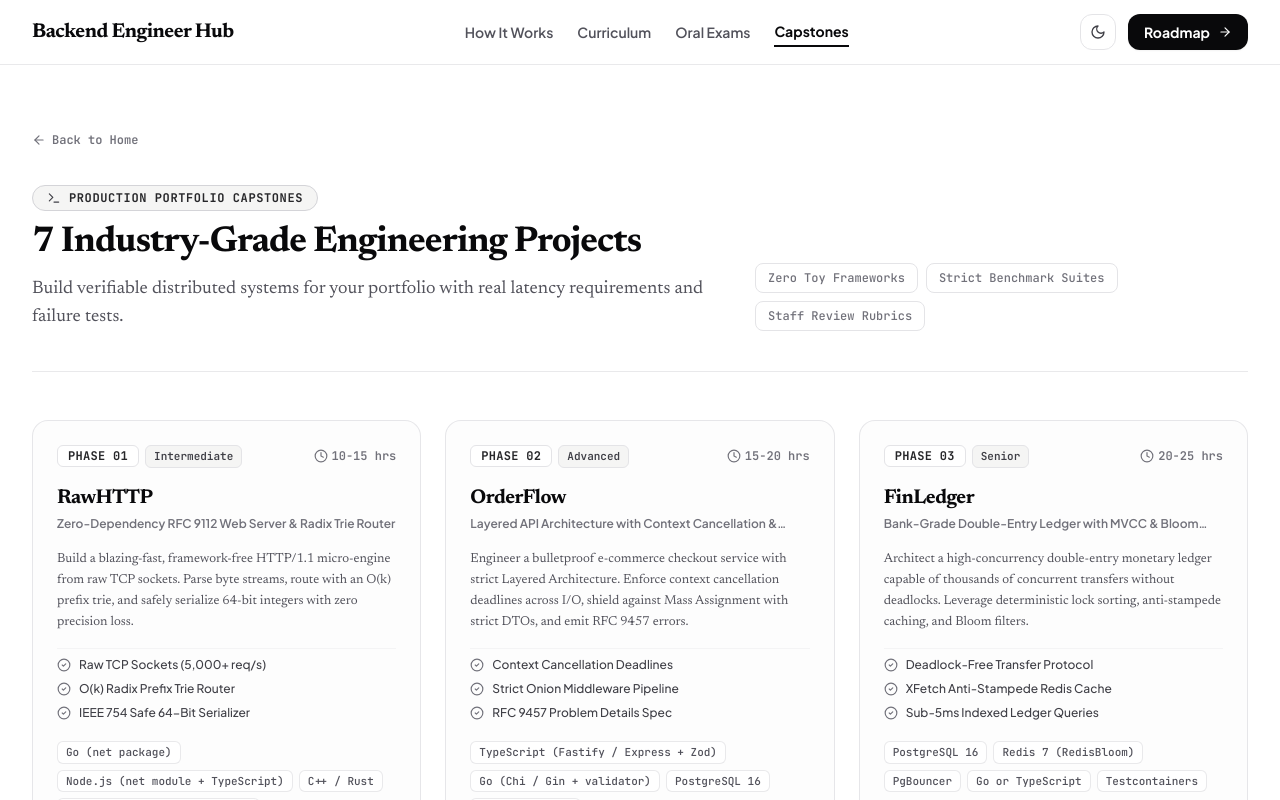
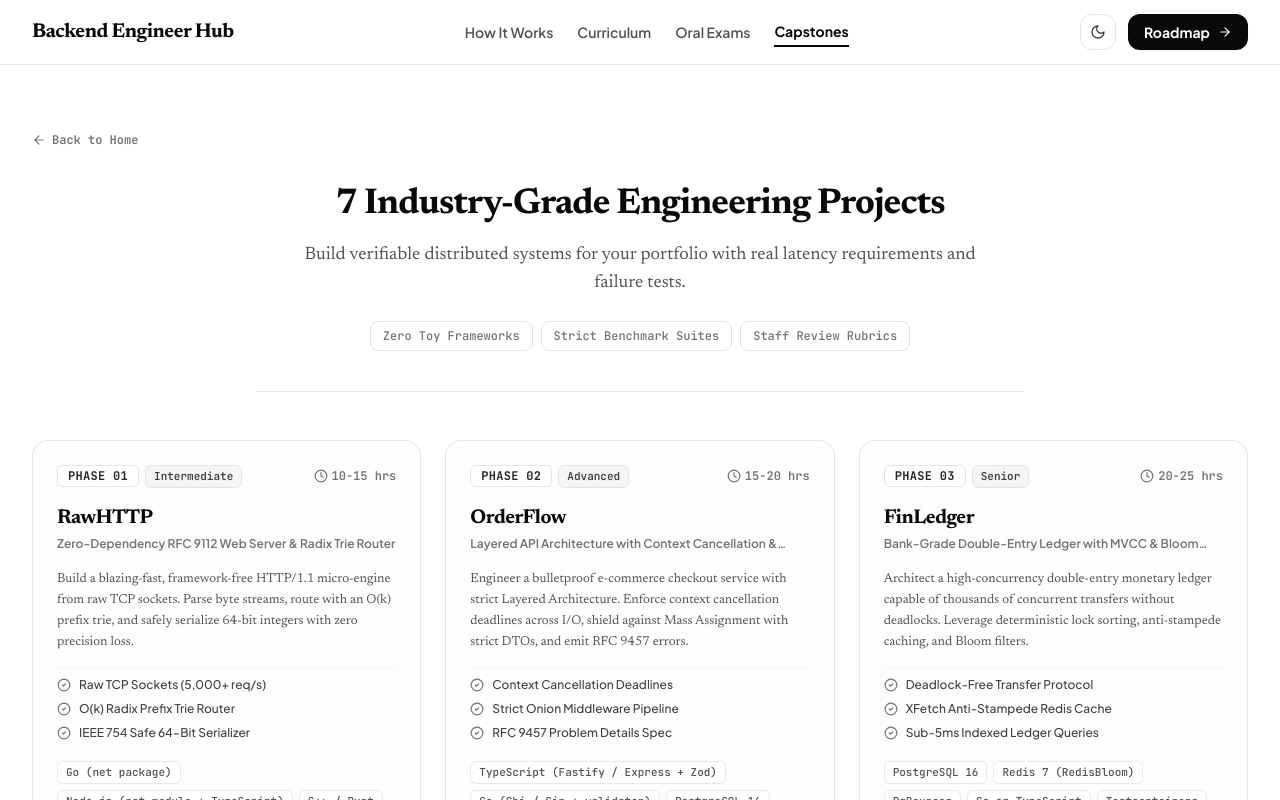
Before and after one commit to yared2124/Roadmap-Backend-Engineers, a Next.js app: page / in a window 1280 px wide. Both pictures are taken after a click on the button "Capstones". Shown: the top 800 px of the page. Built offline with nearby package versions, Linux system fonts and the light colour scheme.

Commit message:
style(capstones): remove badge, center heading and description, fix phase title

```diff
--- a/src/components/PortfolioHome.tsx
+++ b/src/components/PortfolioHome.tsx
@@ -478,11 +478,8 @@ export function PortfolioHome({
 
                     <div>
                       <h3 className="text-xl font-serif font-bold text-zinc-950 dark:text-[#F3EFE6] group-hover:text-amber-700 dark:group-hover:text-amber-200 transition-colors">
-                        {phase.title}
+                        {phase.name}
                       </h3>
-                      <p className="text-xs font-mono font-medium text-zinc-500 dark:text-[#8E887B] mt-0.5">
-                        {phase.subtitle}
-                      </p>
                     </div>
 
                     <p className="text-xs sm:text-sm font-serif text-zinc-600 dark:text-[#DDD7CD] leading-relaxed">
@@ -687,21 +684,15 @@ export function PortfolioHome({
             </button>
           </div>
 
-          <div className="flex flex-col md:flex-row md:items-end justify-between gap-6 pb-10 border-b border-zinc-200/80 dark:border-[#2C2A26]">
-            <div className="max-w-3xl space-y-3">
-              <div className="inline-flex items-center gap-2 rounded-full border border-zinc-300 dark:border-[#2C2A26] bg-stone-100 dark:bg-[#1A1917] px-3.5 py-1 text-xs font-mono font-bold uppercase tracking-wider text-zinc-800 dark:text-[#D5CFBF]">
-                <Terminal className="h-3.5 w-3.5 text-zinc-700 dark:text-[#D5CFBF]" />
-                <span>Production Portfolio Capstones</span>
-              </div>
-              <h2 className="text-2xl sm:text-3xl lg:text-4xl font-serif font-bold tracking-tight text-zinc-950 dark:text-[#F3EFE6]">
-                7 Industry-Grade Engineering Projects
-              </h2>
-              <p className="text-base sm:text-lg font-serif text-zinc-600 dark:text-[#DDD7CD] leading-relaxed">
-                Build verifiable distributed systems for your portfolio with real latency requirements and failure tests.
-              </p>
-            </div>
+          <div className="text-center flex flex-col items-center max-w-3xl mx-auto space-y-4 pb-10 border-b border-zinc-200/80 dark:border-[#2C2A26]">
+            <h2 className="text-2xl sm:text-3xl lg:text-4xl font-serif font-bold tracking-tight text-zinc-950 dark:text-[#F3EFE6]">
+              7 Industry-Grade Engineering Projects
+            </h2>
+            <p className="text-base sm:text-lg font-serif text-zinc-600 dark:text-[#DDD7CD] leading-relaxed max-w-2xl mx-auto">
+              Build verifiable distributed systems for your portfolio with real latency requirements and failure tests.
+            </p>
 
-            <div className="flex flex-wrap gap-2 text-xs font-mono text-zinc-500 dark:text-[#8E887B]">
+            <div className="flex flex-wrap justify-center gap-2 text-xs font-mono text-zinc-500 dark:text-[#8E887B] pt-2">
               <span className="rounded-lg border border-zinc-200 dark:border-[#2C2A26] bg-white dark:bg-[#1A1917] px-3 py-1.5 font-medium shadow-2xs">
                 Zero Toy Frameworks
               </span>
```
